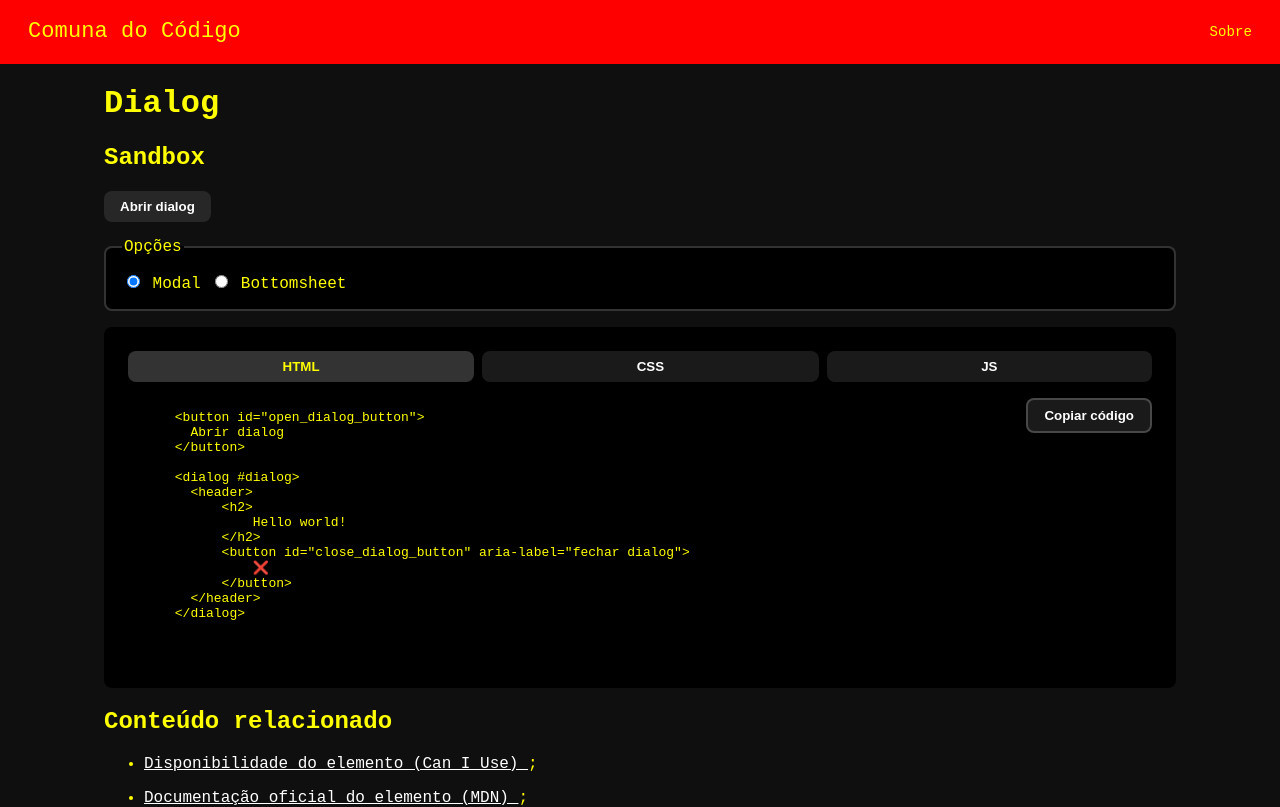
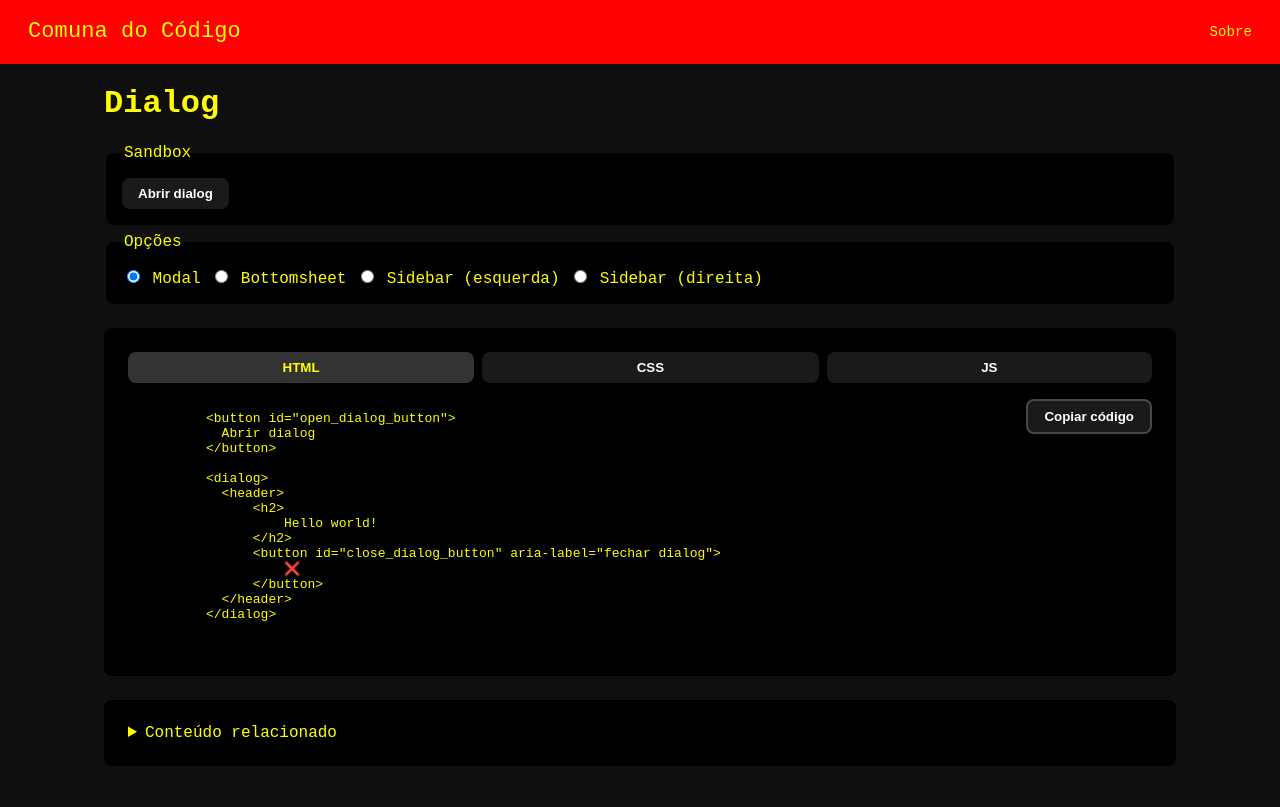
Before and after one commit to vitor-gercov/comuna-do-codigo, an Angular app: page /dialog in a window 1280 px wide. Shown: the top 807 px of the page. Built offline with nearby package versions, Linux system fonts and the light colour scheme.

Commit message:
inclusão das sidebars na página de dialog

```diff
--- a/src/app/components/code-provider/code-provider.component.scss
+++ b/src/app/components/code-provider/code-provider.component.scss
@@ -1,5 +1,6 @@
 .main_container {
     padding: 1.5rem;
+    margin-block: 1.5rem;
     border-radius: .5rem;
     background-color: black;
 }
@@ -30,4 +31,8 @@
     display: flex;
     justify-content: space-between;
     align-items: start;
+
+    pre {
+        margin-bottom: 0;
+    }
 }
--- a/src/app/components/useful-links-list/useful-links-list.component.html
+++ b/src/app/components/useful-links-list/useful-links-list.component.html
@@ -1,8 +1,8 @@
 @if(this.usefulLinksList().length > 0) {
-<section class="main_container">
-    <h2>
+<details>
+    <summary>
         Conteúdo relacionado
-    </h2>
+    </summary>
     <ul>
         @for(item of usefulLinksList(); track $index) {
         <li>
@@ -12,5 +12,5 @@
         </li>
         }
     </ul>
-</section>
+</details>
 }
--- a/src/app/components/useful-links-list/useful-links-list.component.scss
+++ b/src/app/components/useful-links-list/useful-links-list.component.scss
@@ -1,3 +1,14 @@
+details {
+    padding: 1.5rem;
+    background-color: black;
+    border-radius: .5rem;
+    margin-block: .25rem;
+
+    summary {
+        cursor: pointer;
+    }
+}
+
 ul {
     display: flex;
     flex-direction: column;
--- a/src/app/pages/dialog/dialog.component.html
+++ b/src/app/pages/dialog/dialog.component.html
@@ -2,14 +2,18 @@
     Dialog
 </h1>
 <section class="sandbox">
-    <h2>
-        Sandbox
-    </h2>
-    <button comunaMainButton (click)="dialog.showModal()">
-        Abrir dialog
-    </button>
+    <fieldset>
+        <legend>
+            Sandbox
+        </legend>
+        <button comunaMainButton (click)="dialog.showModal()">
+            Abrir dialog
+        </button>
+    </fieldset>
     <dialog #dialog [ngClass]="{
-        'bottomsheet': dialogTypeSelected() === 'bottomsheet'
+        'bottomsheet': dialogTypeSelected() === 'bottomsheet',
+        'sidebar_left': dialogTypeSelected() === 'sidebar_left',
+        'sidebar_right': dialogTypeSelected() === 'sidebar_right',
     }">
         <header>
             <h2>
@@ -39,6 +43,20 @@
                 Bottomsheet
             </label>
         </span>
+        <span class="radio_option">
+            <input type="radio" id="sidebar_left_radio" name="dialog_type" value="sidebar_left"
+                [(ngModel)]="dialogTypeSelected">
+            <label for="sidebar_left_radio">
+                Sidebar (esquerda)
+            </label>
+        </span>
+        <span class="radio_option">
+            <input type="radio" id="sidebar_right_radio" name="dialog_type" value="sidebar_right"
+                [(ngModel)]="dialogTypeSelected">
+            <label for="sidebar_right_radio">
+                Sidebar (direita)
+            </label>
+        </span>
     </fieldset>
 </section>
 <app-code-provider [code]="code()"></app-code-provider>
--- a/src/app/pages/dialog/dialog.component.scss
+++ b/src/app/pages/dialog/dialog.component.scss
@@ -1,7 +1,9 @@
 dialog {
     width: 100%;
-    max-width: 1270px;
+    max-width: 1072px;
+    box-sizing: border-box;
     border-radius: 1rem;
+    border: none;
 
     &::backdrop {
         background-color: rgba(0, 0, 0, .5);
@@ -32,3 +34,39 @@ dialog {
         transform: translateY(100%);
     }
 }
+
+.sidebar_left {
+    margin-left: 0;
+    transform: translateX(0);
+    transition: transform .25s ease-in;
+
+    @starting-style {
+        transform: translateX(-100%);
+    }
+}
+
+.sidebar_left {
+    height: 100vh;
+    max-height: 100vh;
+    margin-left: 0;
+    border-radius: 0;
+    transform: translateX(0);
+    transition: transform .25s ease-in;
+
+    @starting-style {
+        transform: translateX(-100%);
+    }
+}
+
+.sidebar_right {
+    height: 100vh;
+    max-height: 100vh;
+    margin-right: 0;
+    border-radius: 0;
+    transform: translateX(0);
+    transition: transform .25s ease-in;
+
+    @starting-style {
+        transform: translateX(100%);
+    }
+}
--- a/src/app/pages/dialog/dialog.component.ts
+++ b/src/app/pages/dialog/dialog.component.ts
@@ -91,18 +91,103 @@ export class DialogComponent {
           }
           `;
         break;
+
+      case 'sidebar_left':
+        css =
+          `
+          dialog {
+            width: 100%;
+            max-width: 1270px;
+            border-radius: 1rem;
+
+            &::backdrop {
+              background-color: rgba(0, 0, 0, .5);
+            }
+
+            header {
+              display: flex;
+              justify-content: space-between;
+
+              button {
+                border: none;
+                height: 3rem;
+                width: 3rem;
+                border-radius: 50%;
+                cursor: pointer;
+                padding: 0;
+              }
+            }
+          }
+
+          .sidebar_left {
+            height: 100vh;
+            max-height: 100vh;
+            margin-left: 0;
+            border-radius: 0;
+            transform: translateX(0);
+            transition: transform .25s ease-in;
+
+            @starting-style {
+              transform: translateX(-100%);
+            }
+          }
+          `;
+        break;
+      case 'sidebar_right':
+        css =
+          `
+          dialog {
+            width: 100%;
+            max-width: 1270px;
+            border-radius: 1rem;
+
+            &::backdrop {
+              background-color: rgba(0, 0, 0, .5);
+            }
+
+            header {
+              display: flex;
+              justify-content: space-between;
+
+              button {
+                border: none;
+                height: 3rem;
+                width: 3rem;
+                border-radius: 50%;
+                cursor: pointer;
+                padding: 0;
+              }
+            }
+          }
+
+          .sidebar_right {
+            height: 100vh;
+            max-height: 100vh;
+            margin-right: 0;
+            border-radius: 0;
+            transform: translateX(0);
+            transition: transform .25s ease-in;
+
+            @starting-style {
+              transform: translateX(100%);
+            }
+          }
+          `;
+        break;
     }
     return css;
   });
-  code = computed<CodeProvider>(() => {
-    return {
-      html:
+  html = computed<string>(() => {
+    let html = '';
+    switch (this.dialogTypeSelected()) {
+      case 'dialog':
+        html =
           `
           <button id="open_dialog_button">
             Abrir dialog
           </button>
 
-      <dialog #dialog>
+          <dialog>
             <header>
                 <h2>
                     Hello world!
@@ -112,7 +197,71 @@ export class DialogComponent {
                 </button>
             </header>
           </dialog>
-      `,
+          `;
+        break;
+      case 'bottomsheet':
+        html =
+          `
+          <button id="open_dialog_button">
+            Abrir dialog
+          </button>
+
+          <dialog class="bottomsheet">
+            <header>
+                <h2>
+                    Hello world!
+                </h2>
+                <button id="close_dialog_button" aria-label="fechar dialog">
+                    ❌
+                </button>
+            </header>
+          </dialog>
+          `;
+        break;
+      case 'sidebar_left':
+        html =
+          `
+          <button id="open_dialog_button">
+            Abrir dialog
+          </button>
+
+          <dialog class="sidebar_left">
+            <header>
+                <h2>
+                    Hello world!
+                </h2>
+                <button id="close_dialog_button" aria-label="fechar dialog">
+                    ❌
+                </button>
+            </header>
+          </dialog>
+          `;
+        break;
+      case 'sidebar_right':
+        html =
+          `
+          <button id="open_dialog_button">
+            Abrir dialog
+          </button>
+
+          <dialog class="sidebar_right">
+            <header>
+                <h2>
+                    Hello world!
+                </h2>
+                <button id="close_dialog_button" aria-label="fechar dialog">
+                    ❌
+                </button>
+            </header>
+          </dialog>
+          `;
+        break;
+    }
+    return html;
+  });
+  code = computed<CodeProvider>(() => {
+    return {
+      html: this.html(),
       js:
         `
         const dialog = document.querySelector('dialog');
--- a/src/styles.scss
+++ b/src/styles.scss
@@ -106,14 +106,14 @@ button::selection {
 }
 
 fieldset {
-  border: 2px solid rgba(255, 255, 255, 0.2);
+  border: none;
   border-radius: .5rem;
   background-color: black;
-  margin: 1rem 0;
+  margin-block: .5rem;
   padding: 1rem;
 
-  .option,
-  .option * {
+  .radio_option,
+  .radio_option * {
     cursor: pointer;
   }
 }
```
Lines whose indentation alone changed are shown as unchanged.
